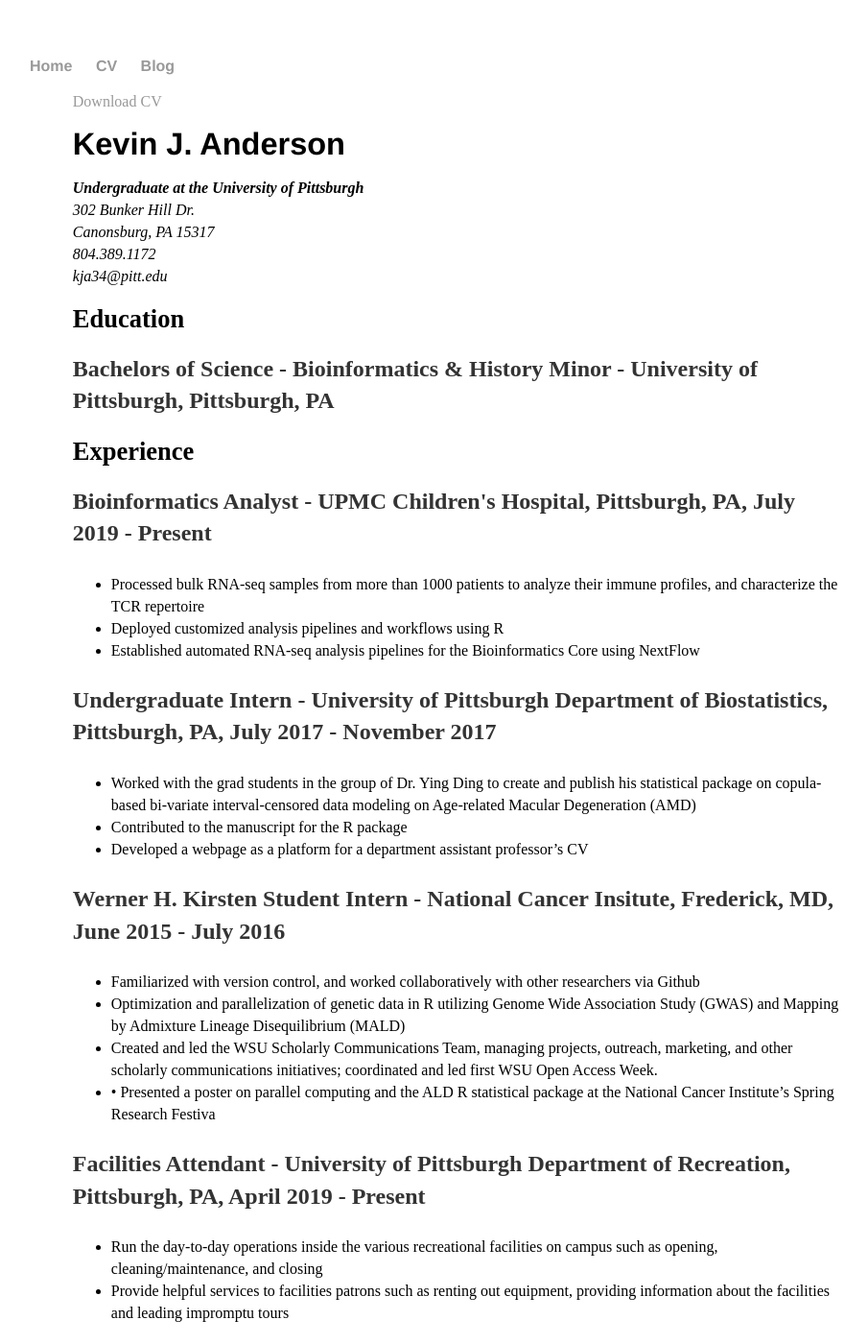
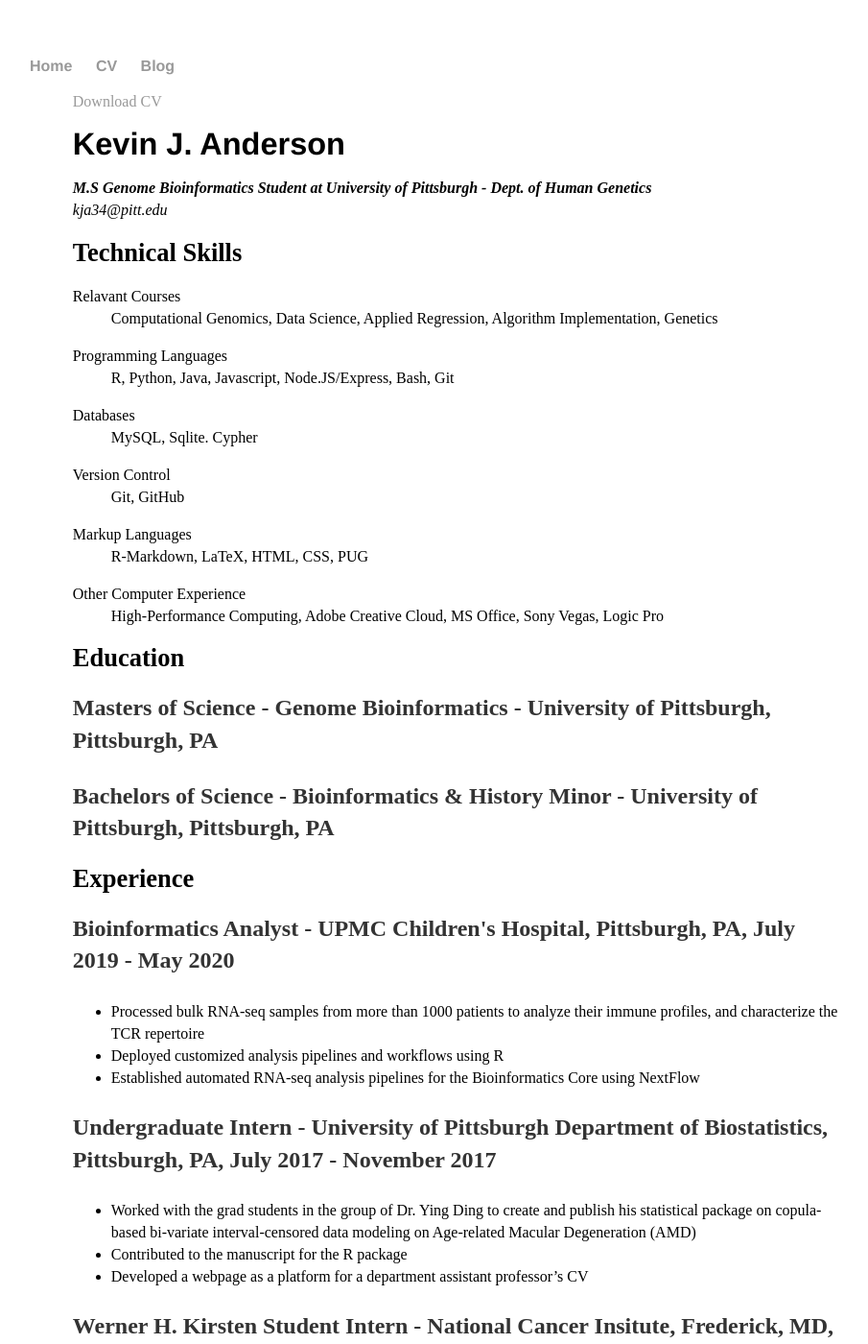
Before and after one commit to kev08rac/kev08rac.github.io, a Jekyll site: the page built from cv/index.html, in a window 1280 px wide and 1400 px high. Shown: the whole window at 96% size, without its empty margins (161-1066 px from the left). Built offline with Jekyll 4.4.1, drawn with Linux system fonts in a browser that asks for light colours; some of the changed text lies outside the part shown.

Commit message:
Update index.html

```diff
--- a/cv/index.html
+++ b/cv/index.html
@@ -13,19 +13,49 @@
 	<div itemscope itemtype="http://data-vocabulary.org/Person">
 	<span itemprop="name"><h1>Kevin J. Anderson</h1></span>
 	<address>
-	<span itemprop="affiliation"><strong>Undergraduate at the University of Pittsburgh</strong><br></span>
-	302 Bunker Hill Dr.<br>
-	Canonsburg, PA 15317<br>
-	804.389.1172<br>
+	<span itemprop="affiliation"><strong>M.S Genome Bioinformatics Student at University of Pittsburgh - Dept. of Human Genetics</strong><br></span>
 	<span class="obfuscate">kja34@pitt.edu</span>
 	</address>
 	</div>
 
+	<h2>Technical Skills</h2>
+	<dl class="dl-horizontal">
+	<dt>Relavant Courses</dt>
+		<dd>Computational Genomics, Data Science, Applied Regression, Algorithm Implementation, Genetics</dd>
+	</dl>
+
+	<dl class="dl-horizontal">
+	<dt>Programming Languages</dt>
+		<dd>R, Python, Java, Javascript, Node.JS/Express, Bash, Git</dd>
+	</dl>
+
+	<dl class="dl-horizontal">
+	<dt>Databases</dt>
+		<dd>MySQL, Sqlite. Cypher</dd>
+	</dl>
+
+	<dl class="dl-horizontal">
+	<dt>Version Control</dt>
+		<dd>Git, GitHub</dd>
+	</dl>
+
+	<dl class="dl-horizontal">
+	<dt>Markup Languages</dt>
+		<dd>R-Markdown, LaTeX, HTML, CSS, PUG</dd>
+	</dl>
+
+	<dl class="dl-horizontal">
+	<dt>Other Computer Experience </dt>
+		<dd>High-Performance Computing, Adobe Creative Cloud, MS Office, Sony Vegas, Logic Pro</dd>
+	</dl>
+
+
 	<h2>Education</h2>
+		<p><strong>Masters of Science - Genome Bioinformatics - University of Pittsburgh, Pittsburgh, PA</strong><br>
 		<p><strong>Bachelors of Science - Bioinformatics & History Minor - University of Pittsburgh, Pittsburgh, PA</strong><br>
 
 	<h2>Experience</h2>
-		<p><strong>Bioinformatics Analyst - UPMC Children's Hospital, Pittsburgh, PA, July 2019 - Present</strong></p>
+		<p><strong>Bioinformatics Analyst - UPMC Children's Hospital, Pittsburgh, PA, July 2019 - May 2020</strong></p>
 		<ul>
 			<li>Processed bulk RNA-seq samples from more than 1000 patients to analyze their immune profiles, and characterize the TCR repertoire</li>
 			<li>Deployed customized analysis pipelines and workflows using R</li>
@@ -54,7 +84,7 @@
 		</ul>
 
 		<h2>Projects</h2>
-		<p><strong>EctothermER: Frogs Under the Weather - Pitt Bio Outreach, Pittsburgh, PA, January 2020 - Present</strong></p>
+		<p><strong>EctothermER: Frogs Under the Weather - Pitt Bio Outreach, Pittsburgh, PA, January 2020 - April 2020</strong></p>
 		<ul>
 			<li>Working with the Department of Biological Science’s Outreach Program to create a website that is the central hub for teachers to access the introductory video. All of the handbook materials needed for the module, as well as a place for schools to input data collected from their location so that the lab can easily access those data and
 			use it in their research</li>
@@ -62,31 +92,6 @@
 			customer and advisor to present our progress and receive feedback</li>
 		</ul>
 
-		<h2>Technical Skills</h2>
-			<dl class="dl-horizontal">
-			<dt>Relavant Courses</dt>
-				<dd>Computational Genomics, Data Science, Applied Regression, Algorithm Implementation, Genetics</dd>
-			</dl>
-
-			<dl class="dl-horizontal">
-			<dt>Programming Languages</dt>
-				<dd>R, Python, SQL, Cypher, Java, Bash</dd>
-			</dl>
-
-			<dl class="dl-horizontal">
-			<dt>Version Control</dt>
-				<dd>Git, GitHub</dd>
-			</dl>
-
-			<dl class="dl-horizontal">
-			<dt>Markup Languages</dt>
-				<dd>R-Markdown, LaTeX, HTML, CSS</dd>
-			</dl>
-
-			<dl class="dl-horizontal">
-			<dt>Other Computer Experience </dt>
-				<dd>High-Performance Computing, Adobe Creative Cloud, MS Office, Sony Vegas, Logic Pro</dd>
-			</dl>
 
 		<h2>Extra Curricular Activities</h2>
 			<ul class="list-unstyled">
```
